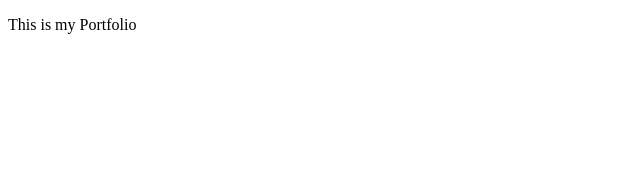
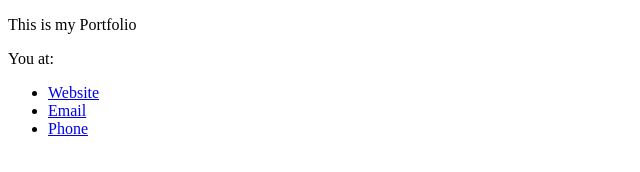
Before and after one commit to m1994d/portafolio, a plain HTML site: page index.html in a window 1280 px wide. Shown: the whole page, without its empty margins (0-640 px from the left). Drawn offline with Linux system fonts and the light colour scheme.

Commit message:
Fixing code for the following example

```diff
--- a/index.html
+++ b/index.html
@@ -7,5 +7,14 @@
   </head>
   <body>
     <p>This is my Portfolio</p>
+
+    <p>You at:</p>
+
+<ul>
+  <li><a href="#">Website</a></li>
+  <li><a href="marlondiaz2994@gmail.com">Email</a></li>
+  <li><a href="#">Phone</a></li>
+</ul>
+
   </body>
 </html>
```
